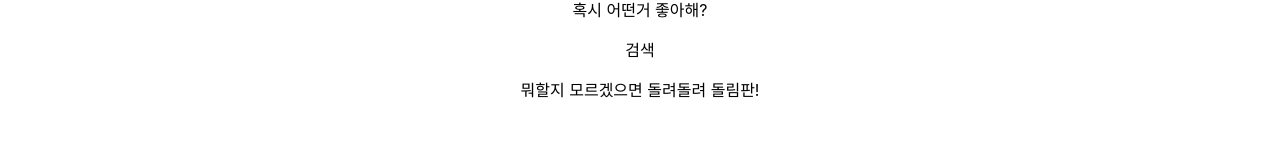
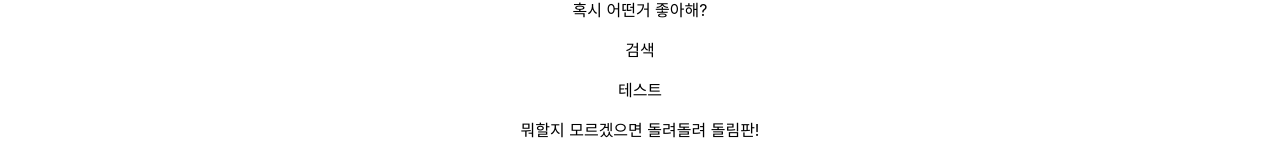
Before and after one commit to ddah0329/Tutle-BoardGameCafe, a React (Create React App) app: page / in a window 1280 px wide. Shown: the part 732-899 px from the top of the page. Built offline with nearby package versions, Linux system fonts and the light colour scheme.

Commit message:
test after changing project location

```diff
--- a/src/App.js
+++ b/src/App.js
@@ -98,6 +98,7 @@ function App() {
                 </div>
                 <div className="search-games">
                     <p>검색</p>
+                    <p>테스트</p>
                 </div>
                 <div className="dol-lim-pan">
                     <p> 뭐할지 모르겠으면 돌려돌려 돌림판!</p>
```
